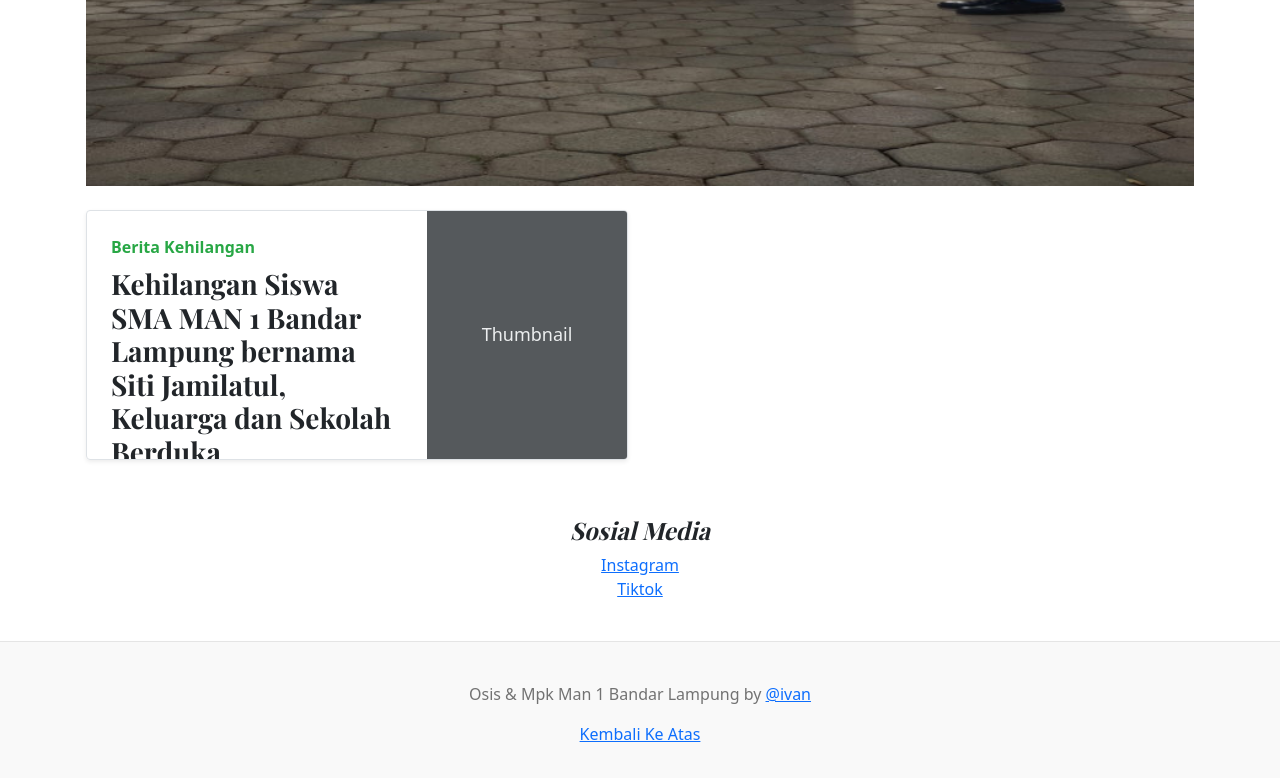
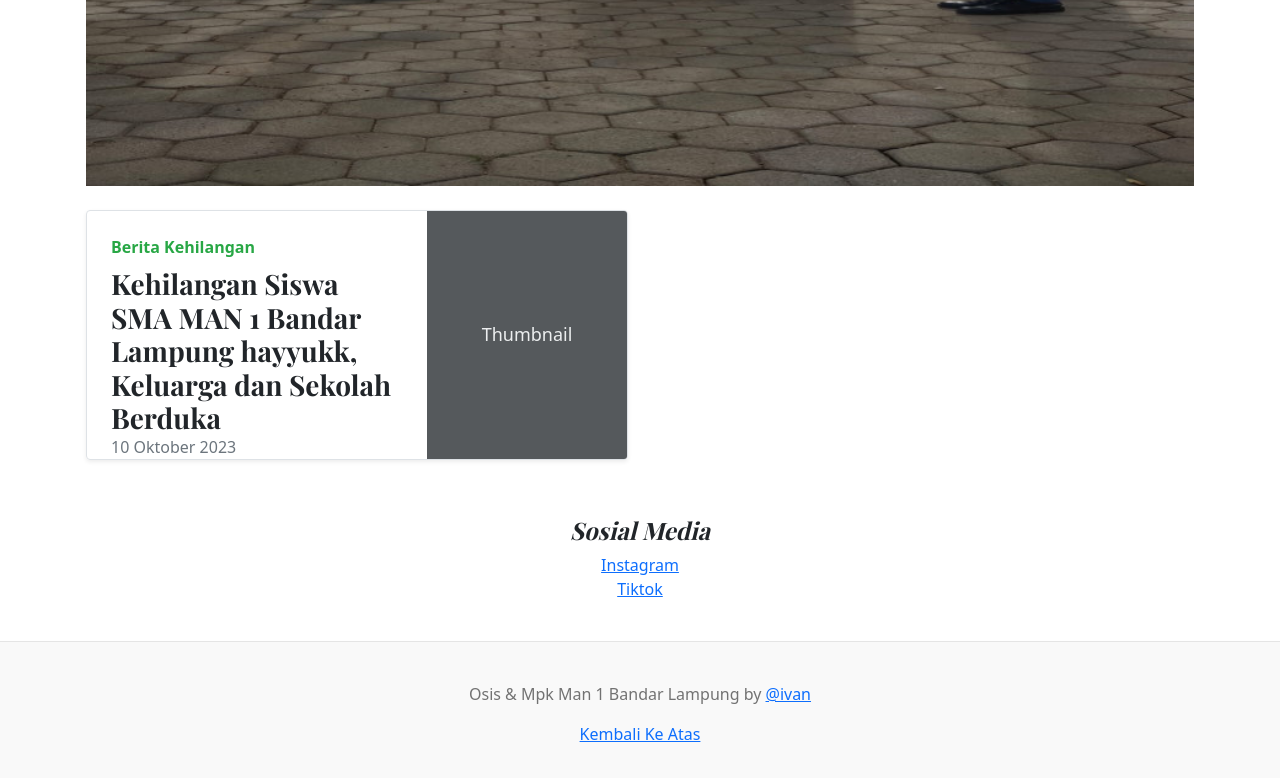
Before and after one commit to Akuivan13/Osis-Mpk, a plain HTML site: page berita/berita.html in a window 1280 px wide. Shown: the part 703-1481 px from the top of the page. Drawn offline with nearby package versions, Linux system fonts and the light colour scheme.

Commit message:
Update berita.html

```diff
--- a/berita/berita.html
+++ b/berita/berita.html
@@ -235,7 +235,7 @@
             <div class="row g-0 border rounded overflow-hidden flex-md-row mb-4 shadow-sm h-md-250 position-relative">
                 <div class="col p-4 d-flex flex-column position-static">
                     <strong class="d-inline-block mb-2 text-success">Berita Kehilangan</strong>
-                    <h3 class="mb-0">Kehilangan Siswa SMA MAN 1 Bandar Lampung bernama Siti Jamilatul, Keluarga dan Sekolah Berduka</h3>
+                    <h3 class="mb-0">Kehilangan Siswa SMA MAN 1 Bandar Lampung hayyukk, Keluarga dan Sekolah Berduka</h3>
                     <div class="mb-1 text-muted">10 Oktober 2023</div>
                     <p class="mb-auto">Mohon doanya</p>
                     <a href="#" class="stretched-link">Continue reading</a>
```
